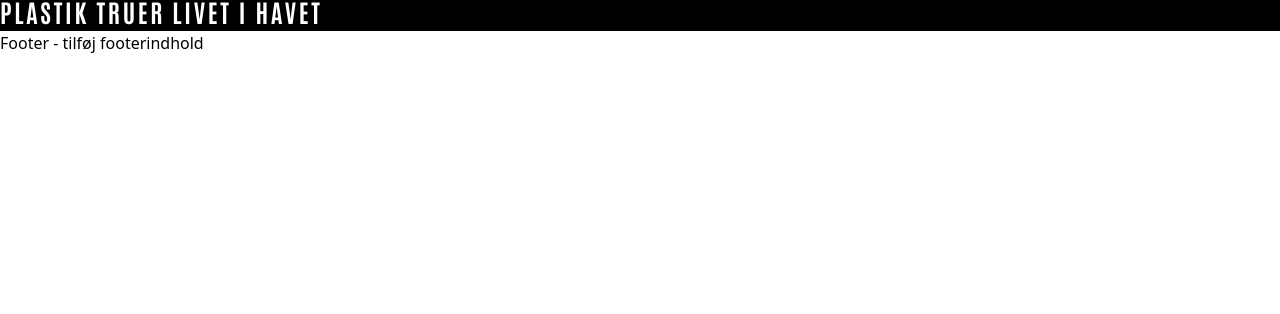
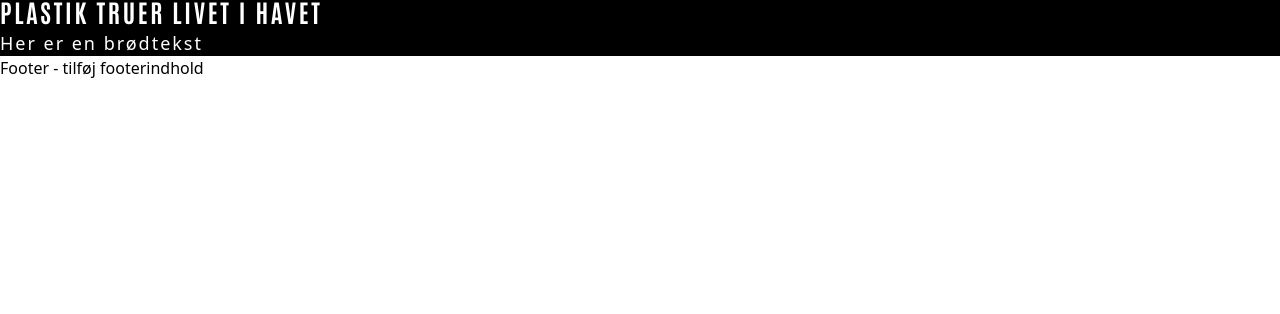
Before and after one commit to SaraLarsen02/plastic_change, an Astro site: page / in a window 1280 px wide. Shown: the part 486-800 px from the top of the page. Built offline with nearby package versions, Linux system fonts and the light colour scheme; Astro itself is replaced by a stand-in of ours.

Commit message:
Tilføjelse af brødtekst

```diff
--- a/src/components/Brodtekst.astro
+++ b/src/components/Brodtekst.astro
@@ -0,0 +1,5 @@
+---
+const { tekst } = Astro.props;
+---
+
+<p class="text-white text-[18px] tracking-[1.98px] leading-[25px]">{tekst}</p>
--- a/src/pages/index.astro
+++ b/src/pages/index.astro
@@ -5,6 +5,7 @@ import SkraaBokse from "../components/SkraaBokse.astro";
 import H1 from "../components/H1.astro";
 import H2 from "../components/H2.astro";
 import H3 from "../components/H3.astro";
+import Brodtekst from "../components/Brodtekst.astro";
 import Link from "../components/Link.astro";
 import { Image } from "astro:assets";
 import thumbsup from "../assets/images/thumbsup.png";
@@ -24,5 +25,6 @@ import thumbsup from "../assets/images/thumbsup.png";
     <H1 tekst="VERDEN DRUKNER I UNØDVENDIG PLASTIK" />
     <H2 tekst="PLASTIKFORURENING" />
     <H3 tekst="PLASTIK TRUER LIVET I HAVET" />
+    <Brodtekst tekst="Her er en brødtekst" />
   </article>
 </MainLayout>
```
